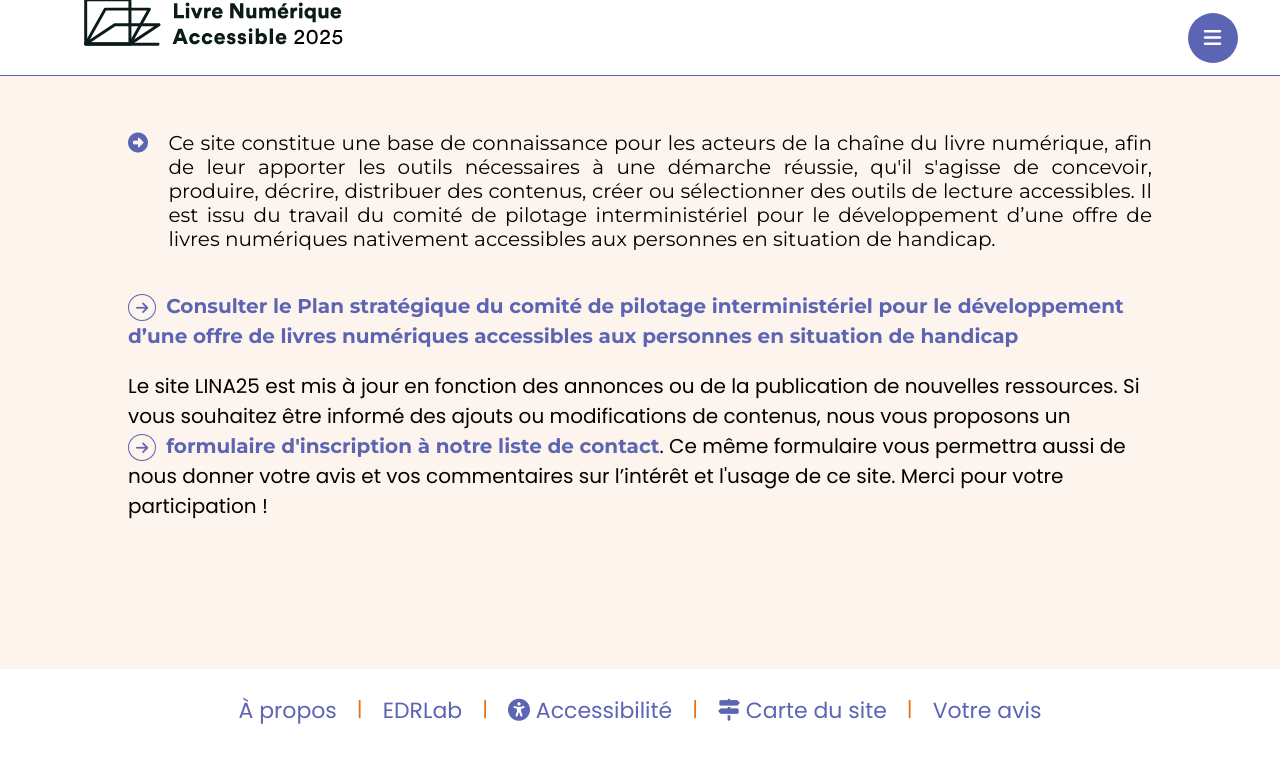
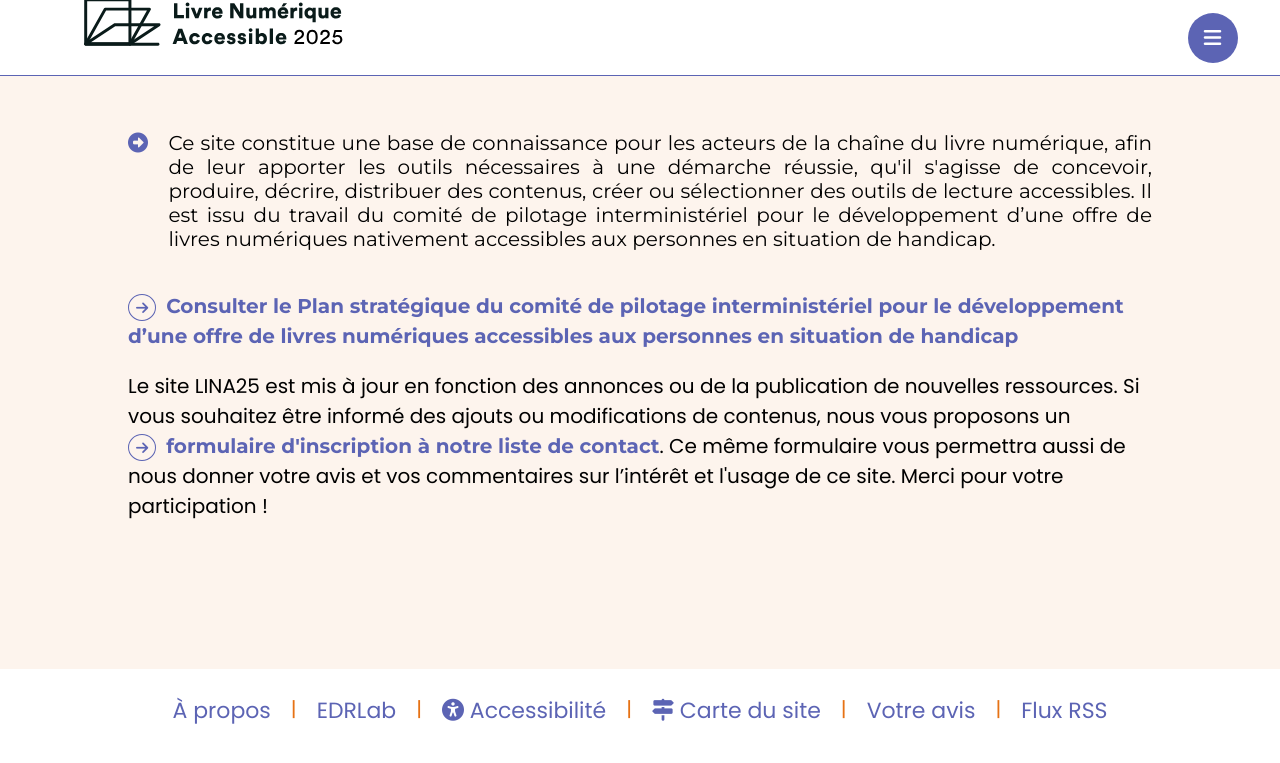
Before and after one commit to edition-accessible/lina25, a Jekyll site: the page built from index.markdown, in a window 1280 px wide and 900 px high, scrolled down 1949 px. Shown: the top 763 px of the window. Built offline with Jekyll 4.4.1, drawn with Linux system fonts in a browser that asks for light colours; nearby versions of some CDN libraries; comment, search, counter and statistics services are not loaded.

Commit message:
ajoute un bouton rss dans le footer

```diff
--- a/_includes/footer.html
+++ b/_includes/footer.html
@@ -30,5 +30,9 @@
         </li>
         <span aria-hidden="true">|</span>
         <li><a href="https://ec.europa.eu/eusurvey/runner/fd17005b-558f-0050-4e7f-a3294314708a">Votre avis</a></li>
+        <span aria-hidden="true">|</span>
+        <li>
+            <a href="{{ site.url }}/feed.xml">Flux RSS</a>
+        </li>
     </ul>
 </footer>
```
